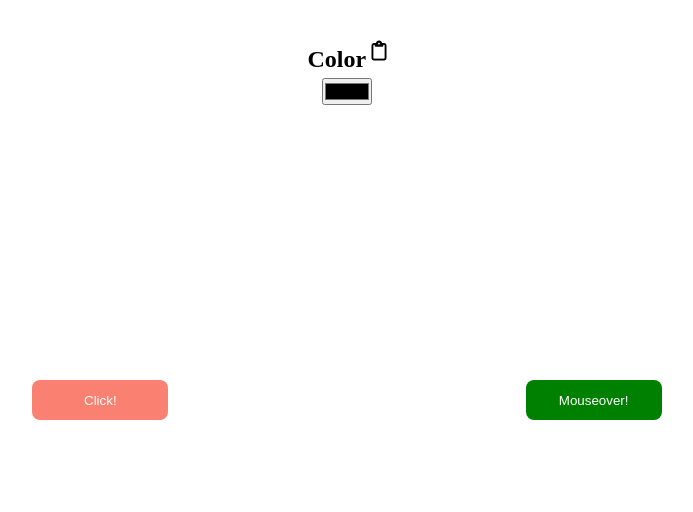
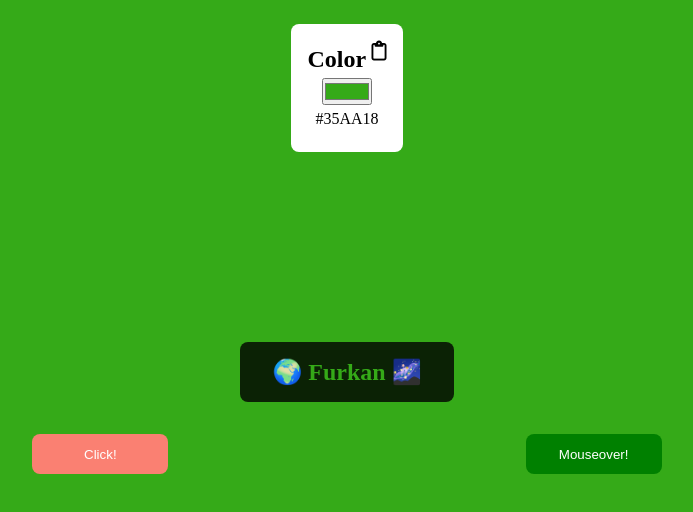
Before and after one commit to furkan-dogu/js-random-bg, a plain HTML site: page index.html in a window 1280 px wide. Shown: the whole page, without its empty margins (293-986 px from the left). Drawn offline with Linux system fonts and the light colour scheme.

Commit message:
eklemeler yapıldı

```diff
--- a/app.js
+++ b/app.js
@@ -10,11 +10,20 @@ function RandomColor() {
 const main = document.querySelector(".bgDiv")
 const colorInput = document.getElementById("colorInput")
 const colorText = document.getElementById("colorText")
+const h1 = document.querySelector(".hero")
+
+function ortak () {
+    h1.style.color = colorInput.value = main.style.backgroundColor = colorText.textContent = RandomColor()
+}
 
 document.querySelector(".btn-click").addEventListener("click", () => {
-    colorInput.value = main.style.backgroundColor = colorText.textContent = RandomColor()
+    ortak()
 })
 
 document.querySelector(".btn-over").addEventListener("mouseover", () => {
-    colorInput.value = main.style.backgroundColor = colorText.textContent = RandomColor()
+    ortak()
 })
+
+window.addEventListener("load", () => {
+    ortak()
+})
--- a/index.html
+++ b/index.html
@@ -27,6 +27,10 @@
         <p id="colorText"></p>
       </section>
 
+      <section>
+        <h1 class="hero">🌍 Furkan 🌌</h1>
+      </section>
+
       <section class="btn-div">
         <div>
           <button class="btn btn-click">Click!</button>
--- a/style.css
+++ b/style.css
@@ -11,7 +11,6 @@ main{
     flex-direction: column;
     height: 100vh;
     position: relative;
-    /* background-color: yellow; */
 }
 
 .colorDiv {
@@ -37,6 +36,7 @@ main{
 }
 
 .btn-div {
+    margin-top: 2rem;
     display: flex;
     align-items: center;
     justify-content: space-evenly;
@@ -62,3 +62,15 @@ main{
 .btn-over {
     background-color: green;
 }
+
+.hero {
+    margin-top: 1rem;
+    /* position: absolute;
+    top: 32%;
+    left: 50%;
+    transform: translate(-50%, -50%); */
+    background-color: rgba(0, 0, 0, 0.8);
+    padding: 1rem 2rem;
+    border-radius: .5rem;
+    color: white;
+}
```
